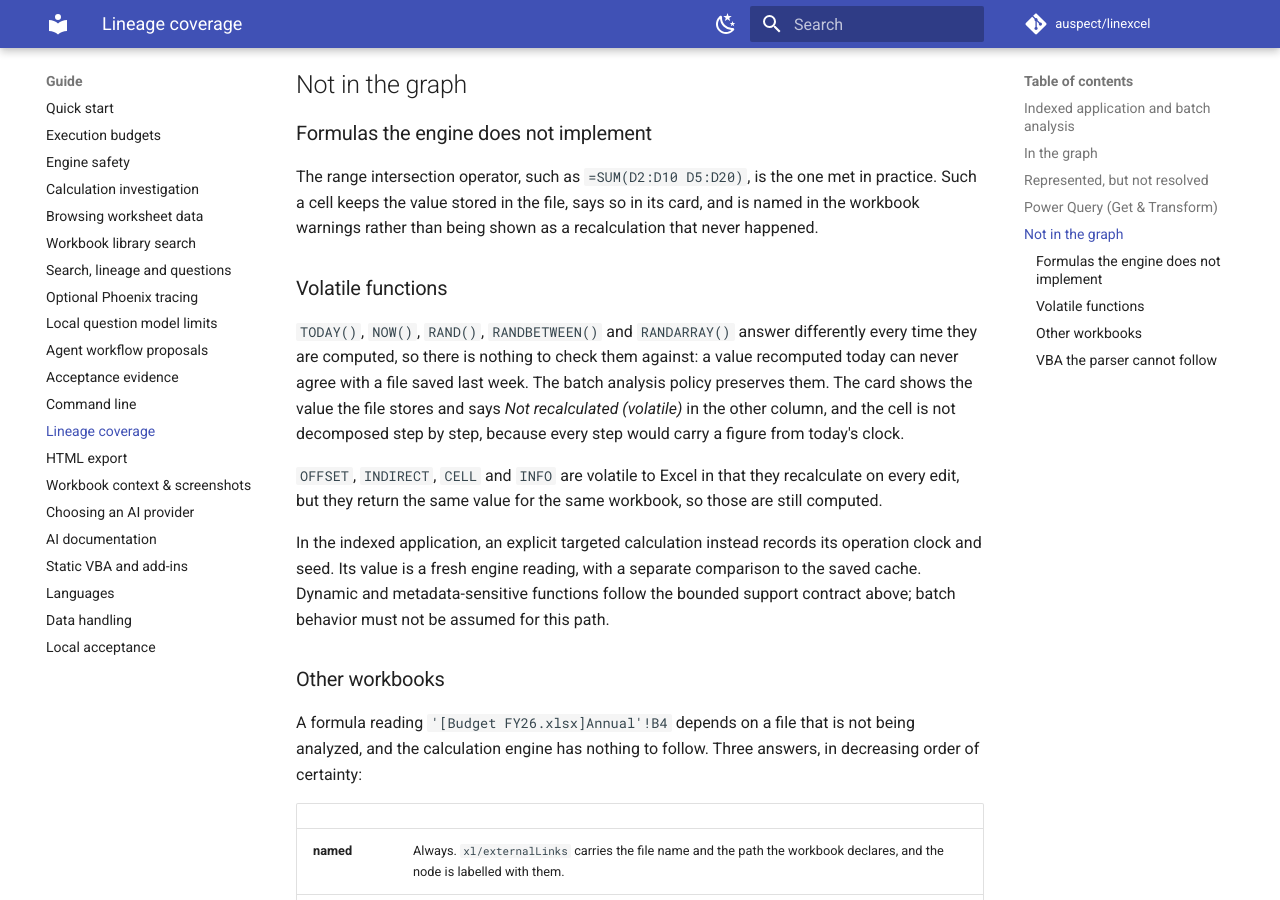
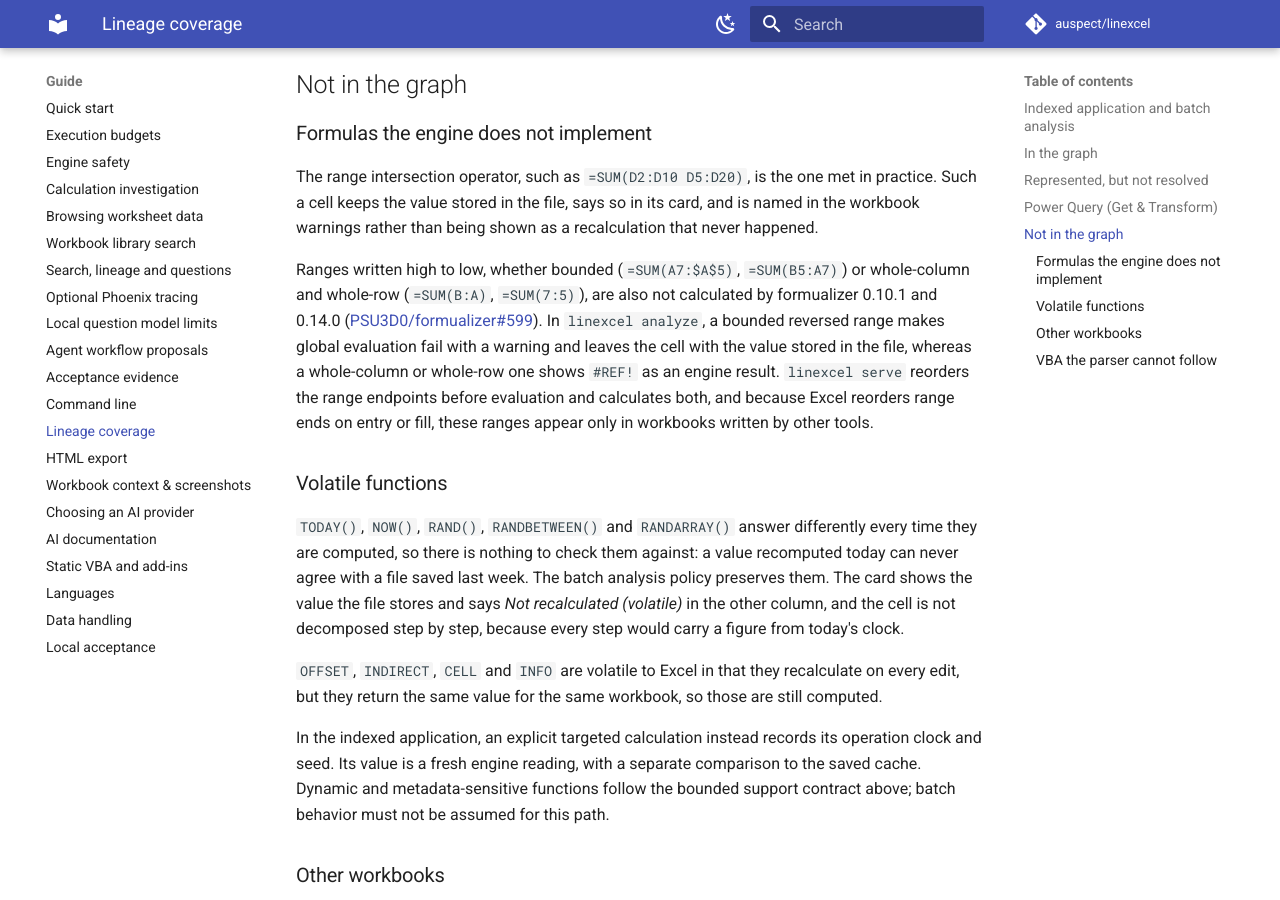
Before and after one commit to auspect/linexcel, an MkDocs documentation site: the page built from docs/guide/coverage.md, in a window 1280 px wide and 900 px high, scrolled down 3878 px. Built offline with MkDocs 1.6.1 and Material for MkDocs 9.7.7, drawn with Linux system fonts in a browser that asks for light colours; comment, search, counter and statistics services are not loaded.

Commit message:
Record that formualizer does not calculate a range written high to low
Two contract tests state what formualizer 0.10.1 and 0.14.0 do with =SUM(A7:$A$5), =SUM(B5:A7), =SUM(B:A) and =SUM(7:5): the bounded ones raise #REF!, the whole-axis ones evaluate to #REF!. They fail the day a release calculates them. The coverage guide says what analyze and serve show for such a range. Reported upstream as PSU3D0/formualizer#599. No behaviour changes.

Co-Authored-By: Claude Fable 5.2 <noreply@anthropic.com>

```diff
--- a/docs/guide/coverage.md
+++ b/docs/guide/coverage.md
@@ -126,6 +126,17 @@ practice. Such a cell keeps the value stored in the file, says so in its card,
 and is named in the workbook warnings rather than being shown as a
 recalculation that never happened.
 
+Ranges written high to low, whether bounded (`=SUM(A7:$A$5)`, `=SUM(B5:A7)`) or
+whole-column and whole-row (`=SUM(B:A)`, `=SUM(7:5)`), are also not calculated
+by formualizer 0.10.1 and 0.14.0
+([PSU3D0/formualizer#599](https://github.com/PSU3D0/formualizer/issues/599)).
+In `linexcel analyze`, a bounded reversed range makes global evaluation fail
+with a warning and leaves the cell with the value stored in the file, whereas a
+whole-column or whole-row one shows `#REF!` as an engine result. `linexcel serve`
+reorders the range endpoints before evaluation and calculates both, and because
+Excel reorders range ends on entry or fill, these ranges appear only in
+workbooks written by other tools.
+
 ### Volatile functions
 
 `TODAY()`, `NOW()`, `RAND()`, `RANDBETWEEN()` and `RANDARRAY()` answer
```
Also changed, not shown: 1 other file.
